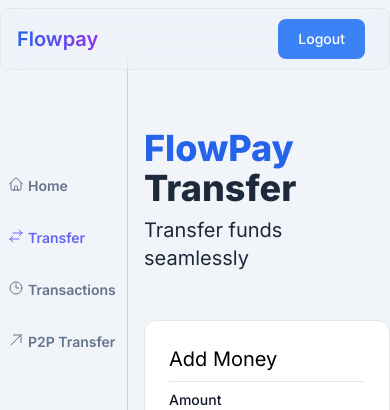
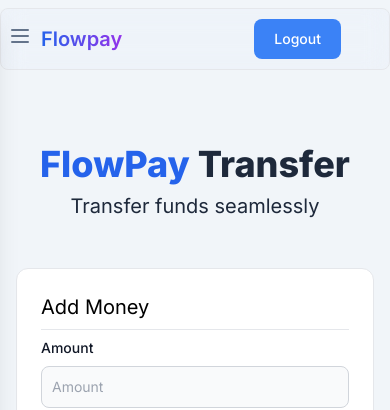
Before and after one commit to Jyot-Pandya/payora-app, a Next.js app in the folder apps/user-app/: page /transfer in a window 390 px wide. Shown: the top 410 px of the page. Built offline with nearby package versions, Linux system fonts and the light colour scheme; no server answers; the database is empty; sample sign-in values are in the browser's storage.

Commit message:
Add mobile navigation component and refactor layout for responsive design

```diff
--- a/apps/user-app/app/(dashboard)/layout.tsx
+++ b/apps/user-app/app/(dashboard)/layout.tsx
@@ -1,5 +1,6 @@
 import { getServerSession } from "next-auth";
 import { SidebarItem } from "../../components/SiderBarItem";
+import { MobileNav } from "../../components/MobileNav";
 import { authOptions } from "../lib/auth";
 import { redirect } from "next/navigation";
 
@@ -13,11 +14,11 @@ export default async function Layout({
     redirect("/home");
   }
   return (
-    <div className="flex pt-14 bg-slate-100 overflow-hidden">
-      <div className=" w-32 md:w-60 border-r border-slate-300 min-h-screen pt-28 md:mr-8 mr-4 ]">
-        <div className="flex flex-col gap-4">
+    <div className="flex pt-14 bg-slate-100 min-h-screen overflow-hidden">
+      <MobileNav>
+        <nav className="w-full md:w-60 border-r border-slate-200/50 min-h-[calc(100vh-3.5rem)] md:mr-8 mr-4">
+          <div className="flex flex-col gap-4 px-4">
             <SidebarItem href={"/dashboard"} title="Home" icon={<HomeIcon />} />
-
             <SidebarItem
               href={"/transfer"}
               title="Transfer"
@@ -28,11 +29,13 @@ export default async function Layout({
               title="Transactions"
               icon={<TransactionsIcon />}
             />
-
             <SidebarItem href={"/p2p"} title="P2P Transfer" icon={<P2PIcon />} />
           </div>
-      </div>
-      <div className="flex-1 pb-10">{children}</div>
+        </nav>
+      </MobileNav>
+      <main className="flex-1 pb-10 pt-4 px-4 md:px-8 overflow-hidden">
+        {children}
+      </main>
     </div>
   );
 }
@@ -55,6 +58,7 @@ function HomeIcon() {
     </svg>
   );
 }
+
 function TransferIcon() {
   return (
     <svg
--- a/apps/user-app/app/layout.tsx
+++ b/apps/user-app/app/layout.tsx
@@ -2,8 +2,6 @@ import "./globals.css";
 import type { Metadata } from "next";
 import { Inter } from "next/font/google";
 import { Providers } from "../provider";
-import { AppbarClient } from "../AppbarClient";
-import Footer from "@repo/ui/footer";
 import ClientWrapper from "../ClientWrapper";
 
 const inter = Inter({ subsets: ["latin"] });
--- /dev/null
+++ b/apps/user-app/components/MobileNav.tsx
@@ -0,0 +1,74 @@
+"use client";
+
+import { useState, useEffect } from "react";
+import { Menu, X } from "lucide-react";
+
+interface MobileNavProps {
+  children: React.ReactNode;
+}
+
+export function MobileNav({ children }: MobileNavProps) {
+  const [isOpen, setIsOpen] = useState(false);
+
+  // Prevent body scroll when menu is open
+  useEffect(() => {
+    if (isOpen) {
+      document.body.style.overflow = 'hidden';
+    } else {
+      document.body.style.overflow = 'unset';
+    }
+    return () => {
+      document.body.style.overflow = 'unset';
+    };
+  }, [isOpen]);
+
+  return (
+    <>
+      <button
+        onClick={() => setIsOpen(!isOpen)}
+        className="fixed top-4 z-[100] p-2 md:hidden text-slate-500 hover:text-slate-700 transition-colors"
+        aria-label="Toggle Menu"
+      >
+        {isOpen ? <X className="w-6 h-6" /> : <Menu className="w-6 h-6" />}
+      </button>
+
+      {/* Backdrop with blur */}
+      {isOpen && (
+        <div
+          className="fixed inset-0 backdrop-blur-sm bg-black/30 z-[80] md:hidden transition-all duration-300"
+          onClick={() => setIsOpen(false)}
+        />
+      )}
+
+      {/* Sidebar */}
+      <div
+        className={`fixed left-0 top-0 h-full w-64 bg-white/95 backdrop-blur-md shadow-xl z-[90] transition-all duration-300 ease-in-out md:hidden ${
+          isOpen ? "translate-x-0" : "-translate-x-full"
+        }`}
+      >
+        {/* Custom scrollbar container */}
+        <div className="h-full pt-24 overflow-y-auto scrollbar-hide">
+          <div className="pb-8">
+            {children}
+          </div>
+        </div>
+      </div>
+
+      {/* Desktop view */}
+      <div className="hidden md:block h-full">
+        {children}
+      </div>
+
+      <style jsx global>{`
+        /* Custom scrollbar styles */
+        .scrollbar-hide {
+          scrollbar-width: none;
+          -ms-overflow-style: none;
+        }
+        .scrollbar-hide::-webkit-scrollbar {
+          display: none;
+        }
+      `}</style>
+    </>
+  );
+}
--- a/apps/user-app/tsconfig.json
+++ b/apps/user-app/tsconfig.json
@@ -13,6 +13,6 @@
     "**/*.ts",
     "**/*.tsx",
     ".next/types/**/*.ts"
-  ],
+, "components/MobileMenu.tsx"  ],
   "exclude": ["node_modules"]
 }
--- a/packages/ui/src/Appbar.tsx
+++ b/packages/ui/src/Appbar.tsx
@@ -18,7 +18,7 @@ export const Appbar = ({ user, onSignin, onSignout }: AppbarProps) => {
   }
 
   return (
-    <div className="flex justify-between border py-0.5 px-4 fixed top-2 left-0 right-0 z-50 md:max-w-7xl  mx-auto rounded-lg w-full backdrop-blur-md bg-blue-200 bg-opacity-5 border-gray-1 00 mb-6">
+    <div className="px-10  flex justify-between border py-0.5 md:px-4 fixed top-2 left-0 right-0 z-50 md:max-w-7xl  mx-auto rounded-lg w-full backdrop-blur-md bg-blue-200 bg-opacity-5 border-gray-1 00 mb-6 ">
       <div className="text-[20px] flex flex-col justify-center">
         <div
           className="font-semibold bg-gradient-to-r from-blue-600 to-purple-600 bg-clip-text text-transparent cursor-pointer"
```
Lines whose indentation alone changed are shown as unchanged.
